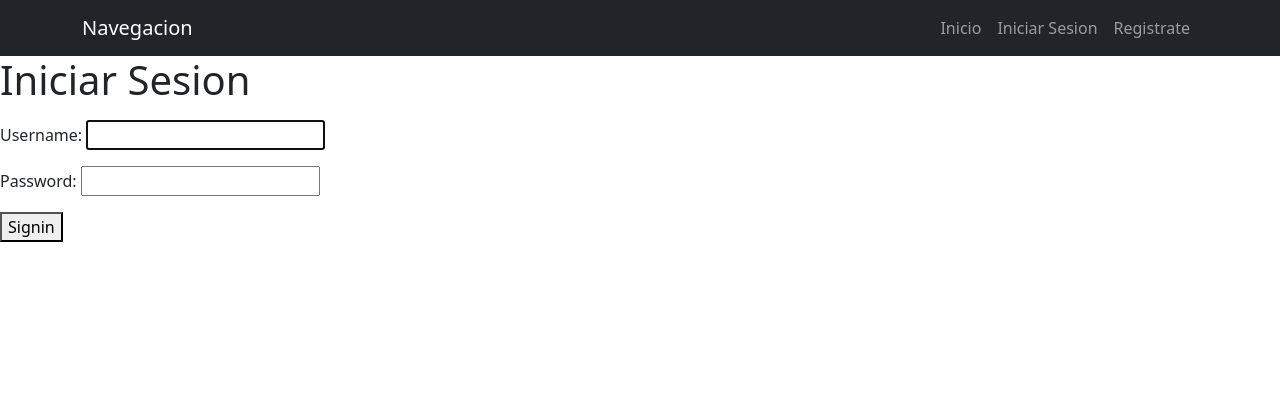
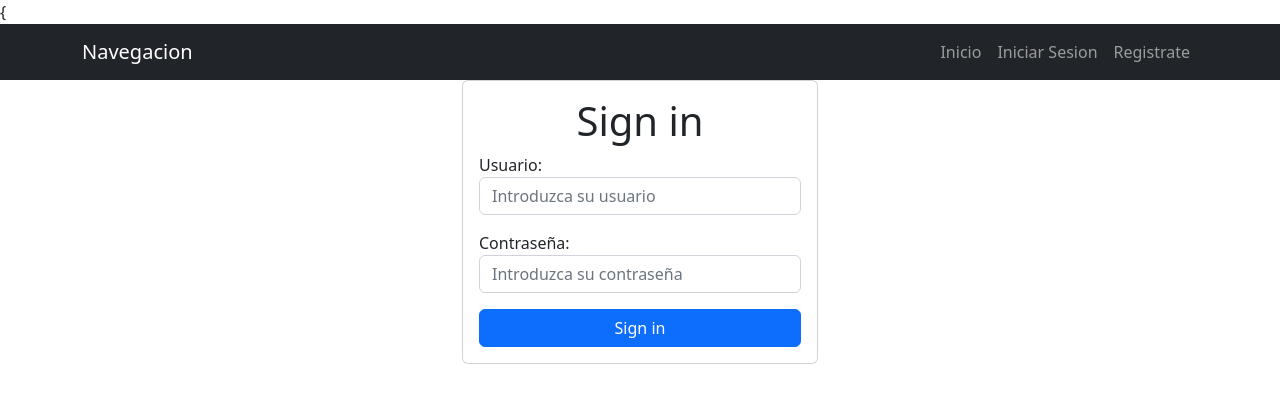
Before and after one commit to Enrique07721/django-crud-2, a Django app: page /signin/ in a window 1280 px wide. Shown: the top 403 px of the page. Run offline with Django 4.2, Linux system fonts and the light colour scheme.

Commit message:
Update signin.html

```diff
--- a/tasks/templates/signin.html
+++ b/tasks/templates/signin.html
@@ -1,21 +1,30 @@
-{% extends "base.html" %}
+{{% extends 'base.html' %}
 
 {% block content %}
 
-<h1>Iniciar Sesion</h1>
+<main class="container">
+    <div class="row">
+        <div class="col-md-4 offset-md-4 md-5">
+            <form action="/signin/" method="POST" class="card card-body">
+                <h1 class="text-center">Sign in</h1>
 
-<p>
-{{error}}
-</p>
+                {{error}}
+                {% csrf_token %}
 
-<form action="/signin/" method="POST">
-  <div class="mb-3">
-    {% csrf_token %}
-    {{form.as_p}}
-    <button>
-      Signin
-    </button>
-  </div>
-</form>
+                <div class="mb-3">
+                    <label for="username">Usuario:</label>
+                    <input type="text" name="username" class="form-control" placeholder="Introduzca su usuario">
+                </div>
+
+                <div class="mb-3">
+                    <label for="password">Contraseña:</label>
+                    <input type="password" name="password" class="form-control" placeholder="Introduzca su contraseña">
+                </div>
+
+                <button class="btn btn-primary">Sign in</button>
+            </form>
+        </div>
+    </div>
+</main>
 
 {% endblock %}
```
